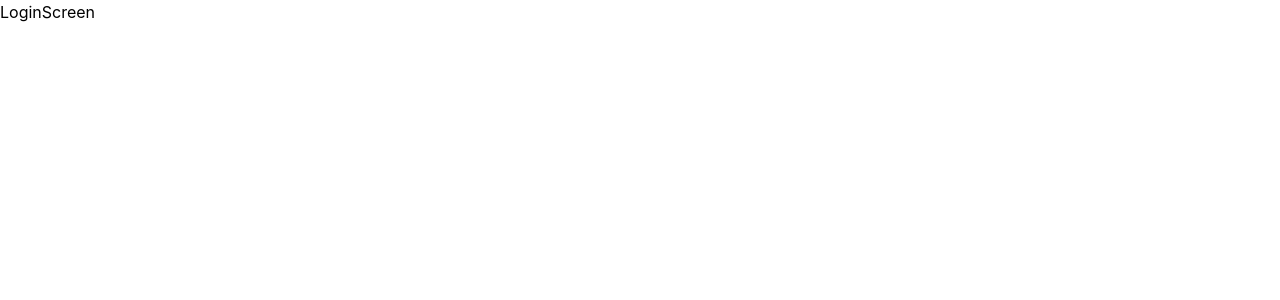
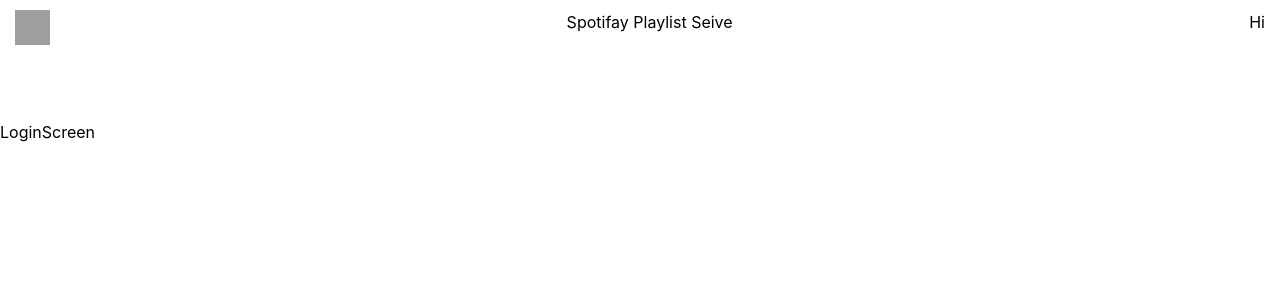
Before and after one commit to Afsha10/song-sieve, a React (Create React App) app in the folder frontend/: page / in a window 1280 px wide. Shown: the top 300 px of the page. Built offline with nearby package versions, Linux system fonts and the light colour scheme; grey boxes are pictures that could not be loaded.

Commit message:
header component

```diff
--- a/frontend/src/App.js
+++ b/frontend/src/App.js
@@ -1,16 +1,14 @@
 import { RouterProvider } from "react-router-dom";
 import AppRouter from "./AppRouter";
-
+import Header from "./components/Header";
 function App() {
   return (
-    <div className="App">
-      <header className="App-header">
-
+    <div className="flex flex-col min-h-screen">
+      <Header/>
         <RouterProvider
           router={AppRouter}
           fallbackElement={<p>Loading...</p>}
         />
-      </header>
     </div>
   );
 }
--- /dev/null
+++ b/frontend/src/components/Header.jsx
@@ -0,0 +1,38 @@
+import { useState } from "react"
+import { BrowserRouter as Router, Link } from 'react-router-dom'
+import MainScreen from "./screens/MainScreen"
+
+
+const Header = ({userName, setShowInputPlayList}) => {
+     const [showHomePage, setShowHomePage] = useState(false)
+    return(
+        <div>
+          <div className="header_container">
+            <Router>
+                <div>
+                    <Link
+                    to='./components/HomePage'
+                    onClick={()=>{
+                        setShowHomePage(true)
+                        setShowInputPlayList(false)
+                    }}
+                    >
+                    <img className="spotifyImg"
+                    //  src={LogoSpotify}
+                    src="https://toppng.com/uploads/preview/spotify-icon-spotify-logo-black-and-white-11563065230ukmcxtnjge.png"
+                     alt="Spotify Logo" />
+                </Link>
+                </div>
+            </Router>
+                <div>
+                    <p>Spotifay Playlist Seive</p>
+                </div>
+                <div>
+                    <p>Hi {userName}</p>
+                </div>
+          </div>
+            {showHomePage && <MainScreen/>}
+        </div>
+    )
+}
+export default Header
--- a/frontend/src/index.css
+++ b/frontend/src/index.css
@@ -15,3 +15,42 @@
   font-family: source-code-pro, Menlo, Monaco, Consolas, "Courier New",
     monospace;
 }
+.form-countainer{
+  display: flex;
+justify-content: center;
+margin: 50px;
+}
+.homePage{
+  height: 500px;
+  width: 700px;
+  text-align: center;
+  border-radius: 12px;
+  border: 1.5px solid rgb(161, 158, 158);
+  box-shadow: rgba(0,0,0,0.05) 0 6px 24px 0,rgba(0,0,0,0.08) 0 0 0 1px;
+}
+
+.UrlInput-countainer form{
+  display: flex;
+  flex-direction: column;
+  height: 350px;
+  padding: 20px;
+}
+.UrlInput-countainer input{
+  margin: 15px 0;
+  padding: 12px 16px;
+  border-radius: 12px;
+  border: 1.5px solid rgb(161, 158, 158);
+  box-shadow: rgba(0,0,0,0.05) 0 6px 24px 0,rgba(0,0,0,0.08) 0 0 0 1px;
+}
+
+.header_container {
+display: flex;
+justify-content: space-between;
+text-align: center;
+height: 100px;
+margin: 10px 15px;
+}
+.spotifyImg{
+  width: 35px;
+  height: 35px;
+}
```
Also changed, not shown: frontend/src/components/images/spotifyLogo.png (added).
